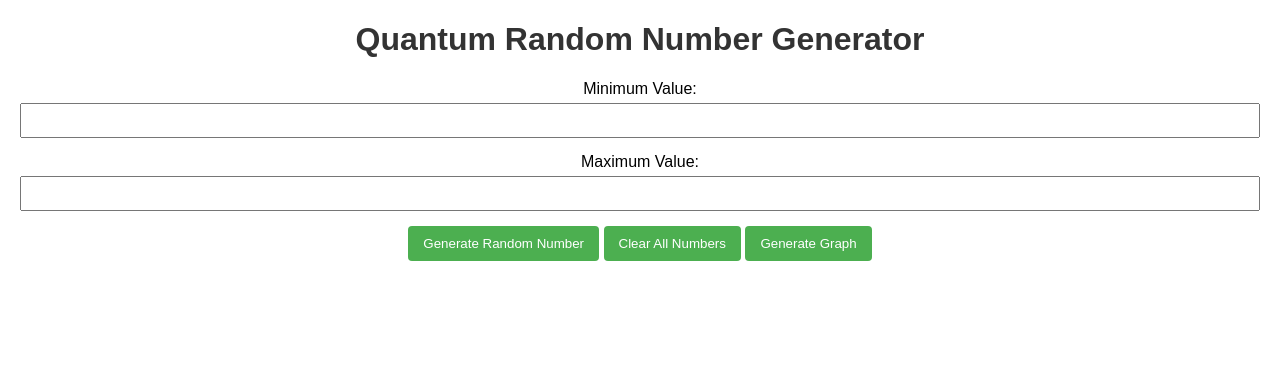
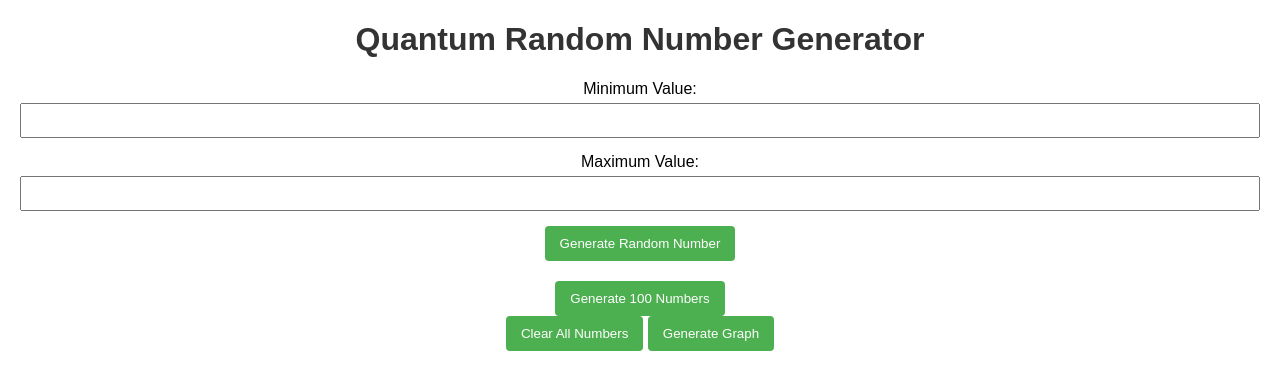
Before and after one commit to Kairos-T/QRNG, a Flask app: page / in a window 1280 px wide. Shown: the top 390 px of the page. Run offline with Flask 3, Linux system fonts and the light colour scheme.

Commit message:
feat: added button for generating 100 numbers

```diff
--- a/templates/index.html
+++ b/templates/index.html
@@ -30,14 +30,33 @@
         required
       />
 
-      <button type="submit">Generate Random Number</button>
-      <a href="{{ url_for('clear_numbers') }}"
-        ><button type="button">Clear All Numbers</button></a
-      >
-      <a href="{{ url_for('generate_graph') }}"
-        ><button type="button">Generate Graph</button></a
-      >
+      <button type="submit" name="generate_single">
+        Generate Random Number
+      </button>
     </form>
+
+    <form method="post" action="/generate_100_numbers">
+      <input
+        type="hidden"
+        name="min_value"
+        value="{{ request.form['min_value'] if request.form.get('min_value') else '' }}"
+      />
+      <input
+        type="hidden"
+        name="max_value"
+        value="{{ request.form['max_value'] if request.form.get('max_value') else '' }}"
+      />
+      <button type="submit" name="generate_100" value="true">
+        Generate 100 Numbers
+      </button>
+    </form>
+
+    <a href="{{ url_for('clear_numbers') }}"
+      ><button type="button">Clear All Numbers</button></a
+    >
+    <a href="{{ url_for('generate_graph') }}"
+      ><button type="button">Generate Graph</button></a
+    >
 
     {% if random_number is not none %}
     <p>Random Number: {{ random_number }}</p>
```
